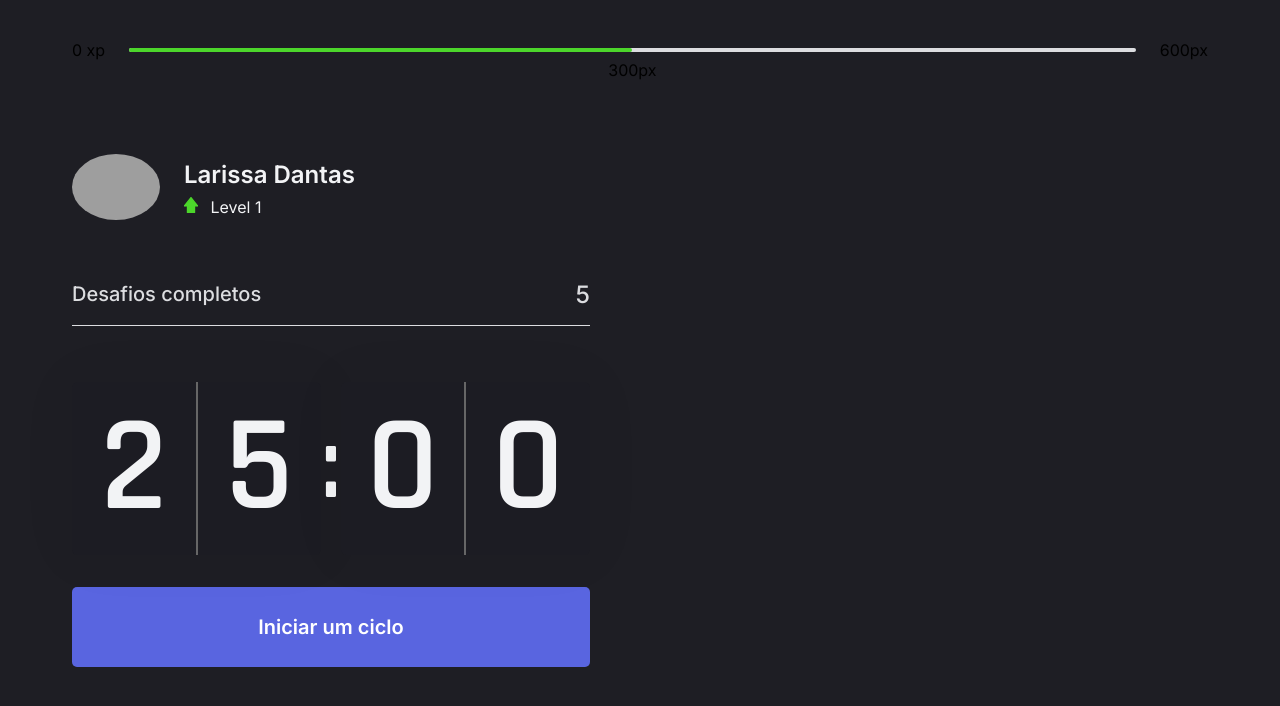
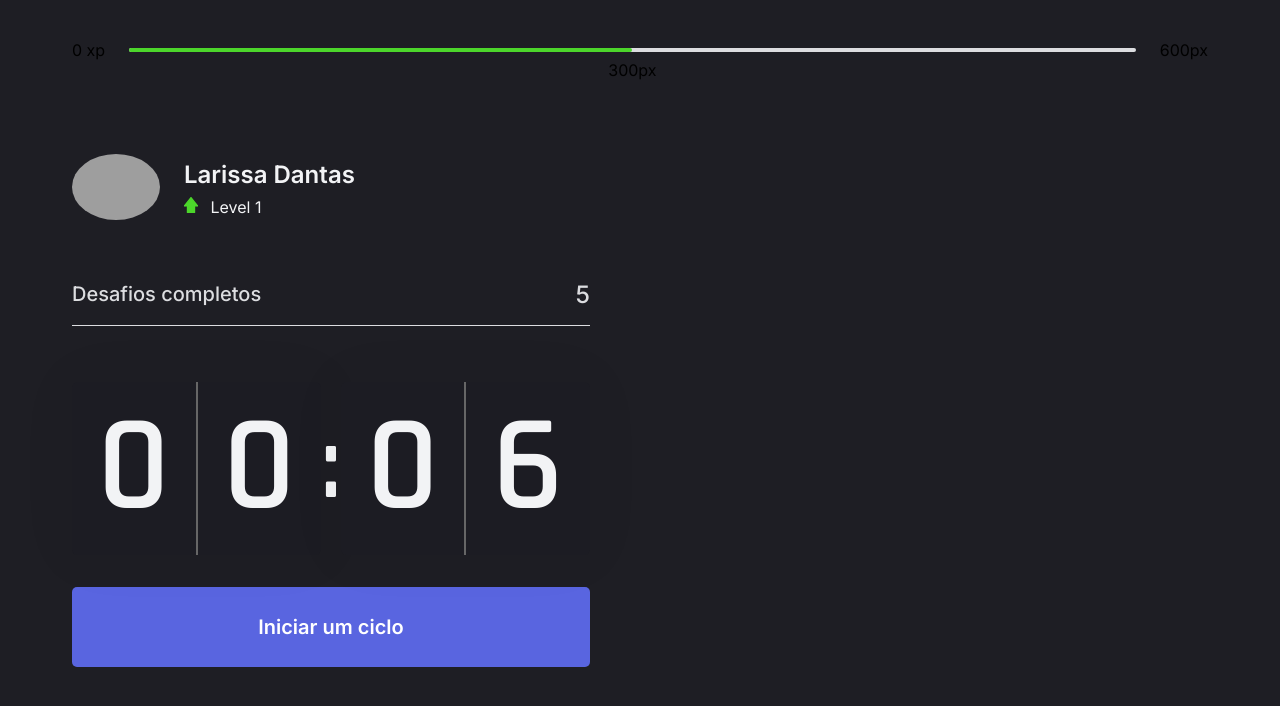
Before and after one commit to RikoKami/pomodoro, a Next.js app: page / in a window 1280 px wide. Shown: the top 706 px of the page. Built offline with nearby package versions, Linux system fonts and the light colour scheme; grey boxes are pictures that could not be loaded.

Commit message:
feat: adding verification when the count is over and resetting the count

```diff
--- a/src/components/Countdown/countdown.module.scss
+++ b/src/components/Countdown/countdown.module.scss
@@ -47,7 +47,23 @@
   font-size: 1.25rem;
   font-weight: 600;
   transition: background-color .2s;
-  &:hover{
-    background-color: nth($blue, 4);
+  outline: none;
+  &:not(:disabled){
+    &:hover{
+      background-color: nth($blue, 4);
+    }
+  }
+  &:disabled {
+    cursor: not-allowed;
+    background-color: #1c1c23;
+    color: nth($neutral, 3);
+  }
+  &.active {
+    background-color: nth($neutral, 2);
+    color: nth($neutral, 5);
+    &:hover{
+      background-color: nth($red, 1);
+      color: nth($neutral, 2);
+    }
   }
 }
--- a/src/components/Countdown/index.tsx
+++ b/src/components/Countdown/index.tsx
@@ -1,9 +1,12 @@
 import { useEffect, useState } from "react";
 import s from "./countdown.module.scss"
 
+let countdownTimeout: NodeJS.Timeout;
+
 export const Countdown = () => {
-  const [time, setTime] = useState(25 * 60);
-  const [active, setActive] = useState(false);
+  const [time, setTime] = useState(0.1 * 60);
+  const [isActive, setIsActive] = useState(false);
+  const [hasFinished, setHasFinished] = useState(false);
 
   const minutes = Math.floor(time / 60);
   const seconds = time % 60;
@@ -11,17 +14,22 @@ export const Countdown = () => {
   const [minuteLeft, minuteRight] = String(minutes).padStart(2, "0").split("")
   const [secondsLeft, secondsRight] = String(seconds).padStart(2, "0").split("")
 
-  const startCountDown = () => {
-    setActive(true)
+  const handleCountdown = () => {
+    setIsActive(!isActive);
+    clearTimeout(countdownTimeout);
+    setTime(0.1 * 60)
   }
 
   useEffect(() => {
-    if(active && time > 0){
-      setTimeout(() => {
+    if(isActive && time > 0){
+      countdownTimeout = setTimeout(() => {
         setTime(time - 1)
       }, 1000)
+    } else if(isActive && time === 0) {
+      setHasFinished(true);
+      setIsActive(false);
     }
-  },[active, time])
+  },[isActive, time])
 
 
   return (
@@ -37,7 +45,7 @@ export const Countdown = () => {
           <span>{secondsRight}</span>
         </div>
       </div>
-      <button type="button" className={s.countdownBtn} onClick={startCountDown}>Iniciar um ciclo</button>
+      <button type="button" disabled={hasFinished} className={`${s.countdownBtn} ${isActive ? s.active : ""}`} onClick={handleCountdown}>{isActive ? "Abandonar ciclo" : hasFinished ? "Ciclo encerrado" : "Iniciar um ciclo"}</button>
     </>
   )
 }
```
